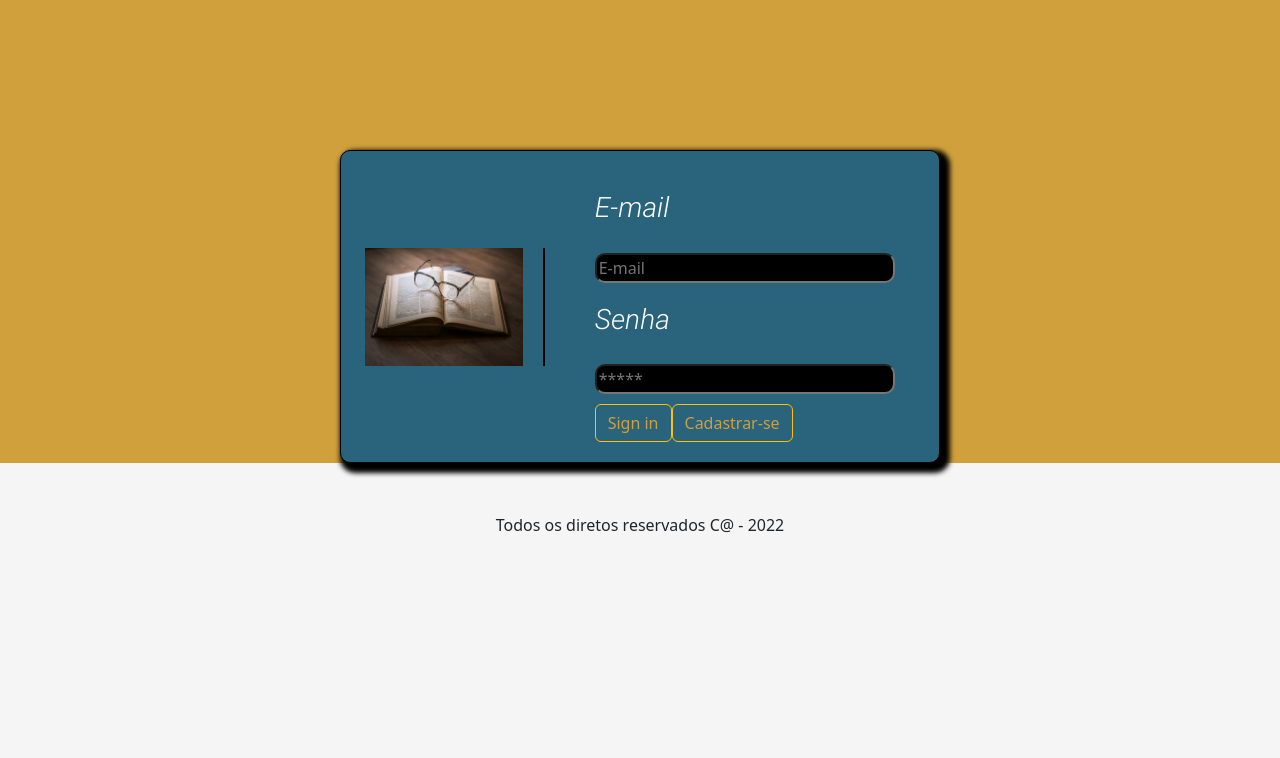
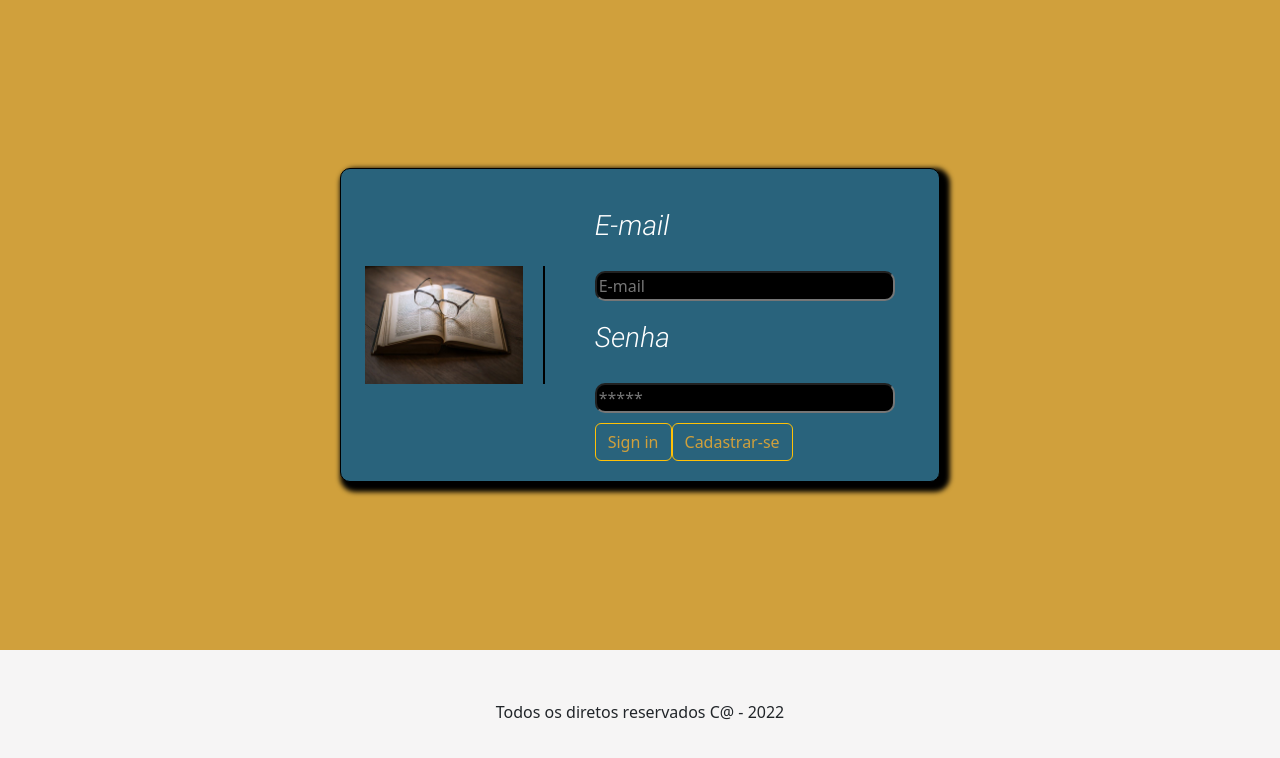
Before and after one commit to MTC00747/CasaDosLivrosAngular, an Angular app: page / in a window 1280 px wide. Shown: the top 758 px of the page. Built offline with nearby package versions, Linux system fonts and the light colour scheme.

Commit message:
resolvendo problema do footer

```diff
--- a/src/app/views/login/login.component.css
+++ b/src/app/views/login/login.component.css
@@ -2,7 +2,7 @@
 .login_container{
     background-color: #D0A03C;
     width: 100%;
-    height: 100%;
+    height: 650px;
     display: flex;
     justify-content: center;
     align-items: center;
@@ -16,8 +16,6 @@
     Display: flex;
     justify-content: Center;
     align-items: center;
-    margin-top: 150px;
-
 }
 
 .Lbaner {
```
